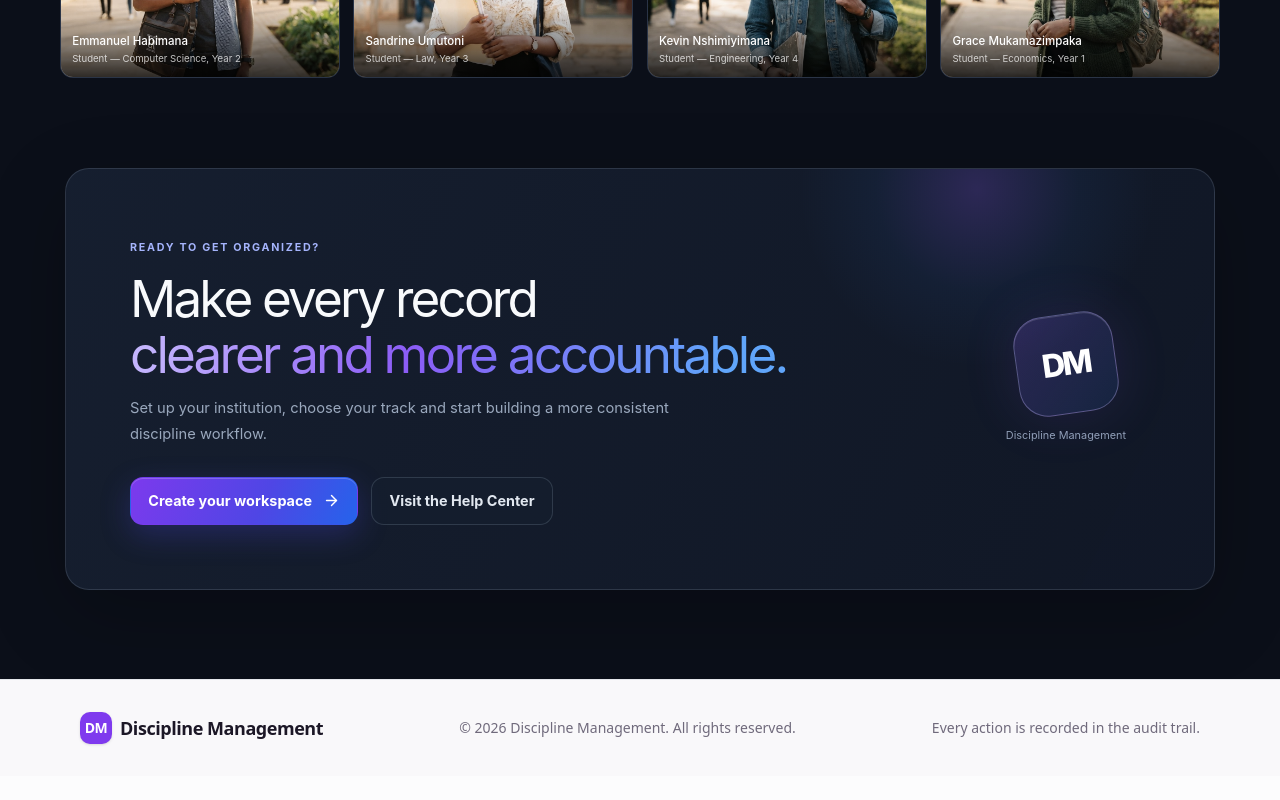
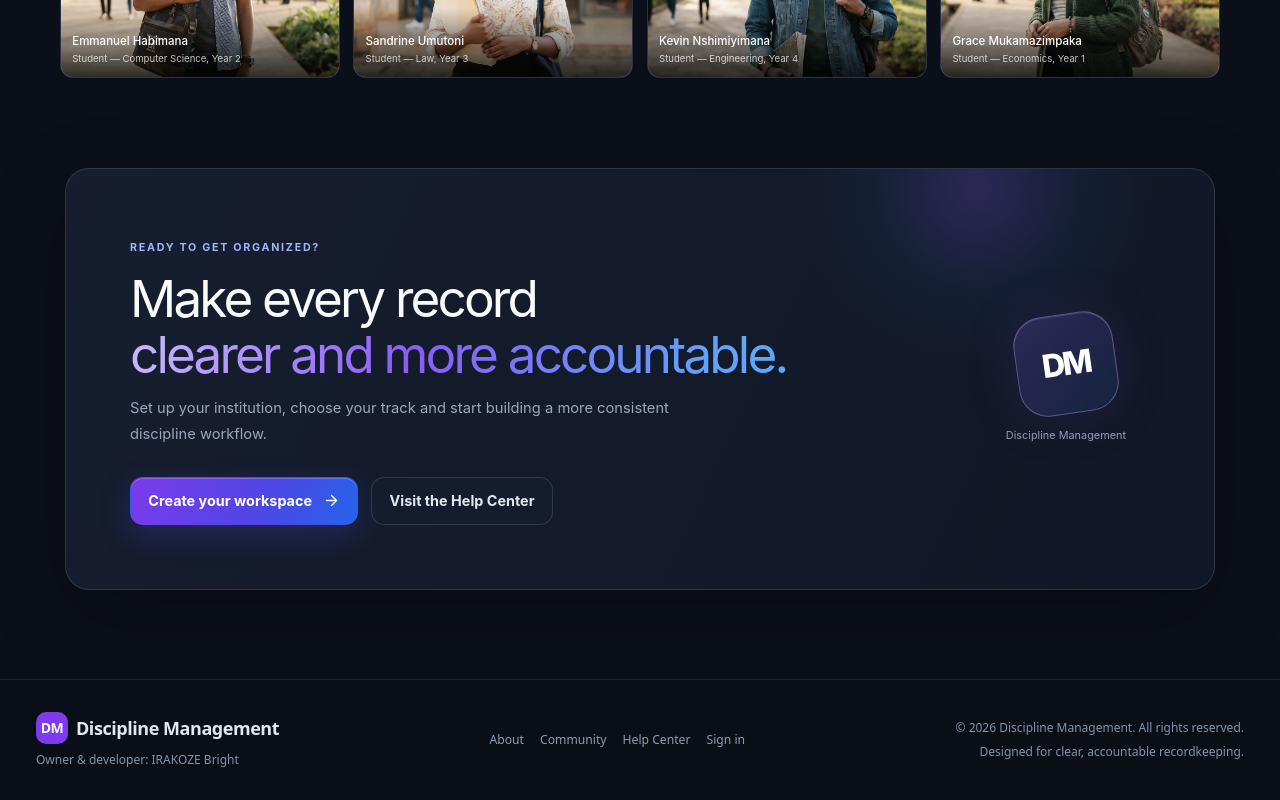
Before and after one commit to irakozebright3-coder/discipline-management-system, a React (Vite) app in the folder frontend/: page / in a window 1280 px wide. Shown: the part 3832-4632 px from the top of the page. Before the commit the page ends 4608 px from the top, so only its background shows below. Built offline with nearby package versions, Linux system fonts and the light colour scheme; no server answers.

Commit message:
Polish public footer and add useful navigation

```diff
--- a/frontend/src/components/PublicFooter.jsx
+++ b/frontend/src/components/PublicFooter.jsx
@@ -1,13 +1,30 @@
+import { Link } from 'react-router-dom';
 import SdmsLogo from './SdmsLogo.jsx';
 
 export default function PublicFooter() {
   const year = new Date().getFullYear();
+
   return (
-    <footer className="border-t bg-muted/40">
-      <div className="mx-auto flex max-w-6xl flex-col items-center justify-between gap-4 px-4 py-8 text-sm text-muted-foreground md:flex-row">
-        <SdmsLogo />
-        <p>© {year} Discipline Management. All rights reserved.</p>
-        <p>Every action is recorded in the audit trail.</p>
+    <footer className="dm-public-footer border-t">
+      <div className="dm-footer-inner mx-auto flex max-w-6xl flex-col items-start justify-between gap-5 px-4 py-8 md:flex-row md:items-center">
+        <div className="flex flex-col gap-2">
+          <Link to="/" aria-label="Discipline Management home">
+            <SdmsLogo className="dm-footer-brand" />
+          </Link>
+          <p className="text-xs">Owner &amp; developer: IRAKOZE Bright</p>
+        </div>
+
+        <nav className="dm-footer-links" aria-label="Footer navigation">
+          <Link to="/about">About</Link>
+          <Link to="/community">Community</Link>
+          <Link to="/help">Help Center</Link>
+          <Link to="/login">Sign in</Link>
+        </nav>
+
+        <div className="text-xs leading-6 md:text-right">
+          <p>© {year} Discipline Management. All rights reserved.</p>
+          <p>Designed for clear, accountable recordkeeping.</p>
+        </div>
       </div>
     </footer>
   );
```
